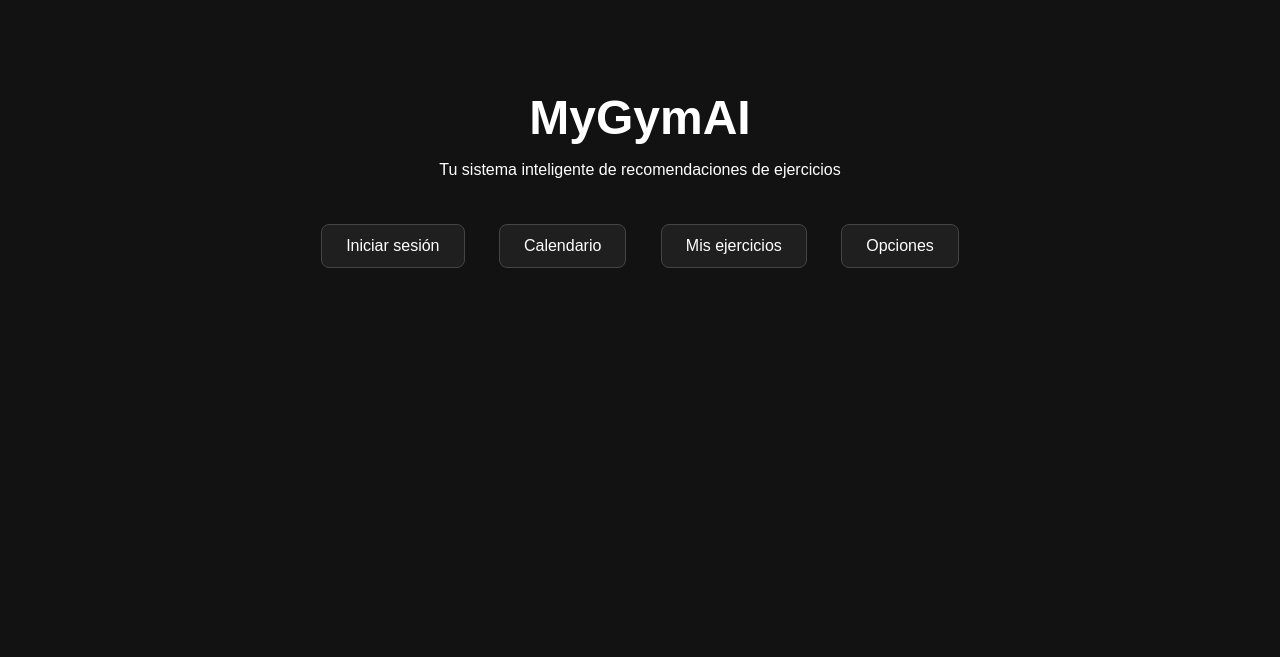
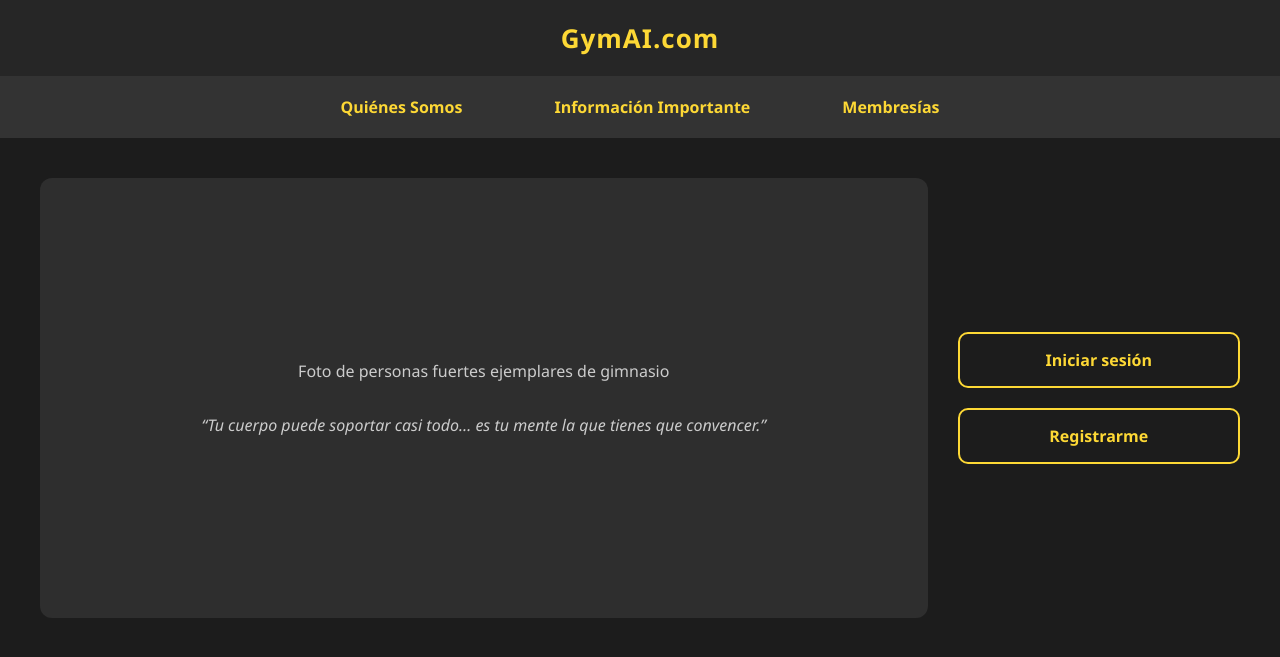
Before and after one commit to Martinho777/Proyecto-2, a Flask app: page / in a window 1280 px wide. Shown: the top 657 px of the page. Run offline with Flask 3, Linux system fonts and the light colour scheme.

Commit message:
HTMLS basicos basados en el CSS

```diff
--- a/templates/inicio.html
+++ b/templates/inicio.html
@@ -1,48 +1,29 @@
-<!-- inicio.html -->
 <!DOCTYPE html>
 <html lang="es">
 <head>
     <meta charset="UTF-8">
-    <title>MyGymAI</title>
-    <style>
-        body {
-            font-family: Arial, sans-serif;
-            background-color: #121212;
-            color: #ffffff;
-            text-align: center;
-            padding: 50px;
-        }
-        h1 {
-            font-size: 3em;
-            margin-bottom: 10px;
-        }
-        .menu {
-            margin-top: 30px;
-        }
-        .menu a {
-            display: inline-block;
-            margin: 15px;
-            padding: 12px 24px;
-            background-color: #1f1f1f;
-            color: white;
-            text-decoration: none;
-            border-radius: 8px;
-            border: 1px solid #444;
-        }
-        .menu a:hover {
-            background-color: #333;
-        }
-    </style>
+    <title>GymAI - Inicio</title>
+    <link rel="stylesheet" href="{{ url_for('static', filename='css/style.css') }}">
 </head>
 <body>
-    <h1> MyGymAI</h1>
-    <p>Tu sistema inteligente de recomendaciones de ejercicios</p>
+    <header>GymAI.com</header>
 
-    <div class="menu">
-        <a href="#">Iniciar sesión</a>
-        <a href="#">Calendario</a>
-        <a href="#">Mis ejercicios</a>
-        <a href="#">Opciones</a>
+    <nav class="navbar">
+        <a href="#">Quiénes Somos</a>
+        <a href="#">Información Importante</a>
+        <a href="#">Membresías</a>
+    </nav>
+
+    <div class="main-content">
+        <div class="image-area">
+            <p>Foto de personas fuertes ejemplares de gimnasio</p>
+            <p><em>“Tu cuerpo puede soportar casi todo… es tu mente la que tienes que convencer.”</em></p>
+        </div>
+
+        <div class="side-buttons">
+            <a href="#">Iniciar sesión</a>
+            <a href="/registro">Registrarme</a>
+        </div>
     </div>
 </body>
 </html>
```
Also changed, not shown: templates/registro.html (added, +61 -0 lines).
